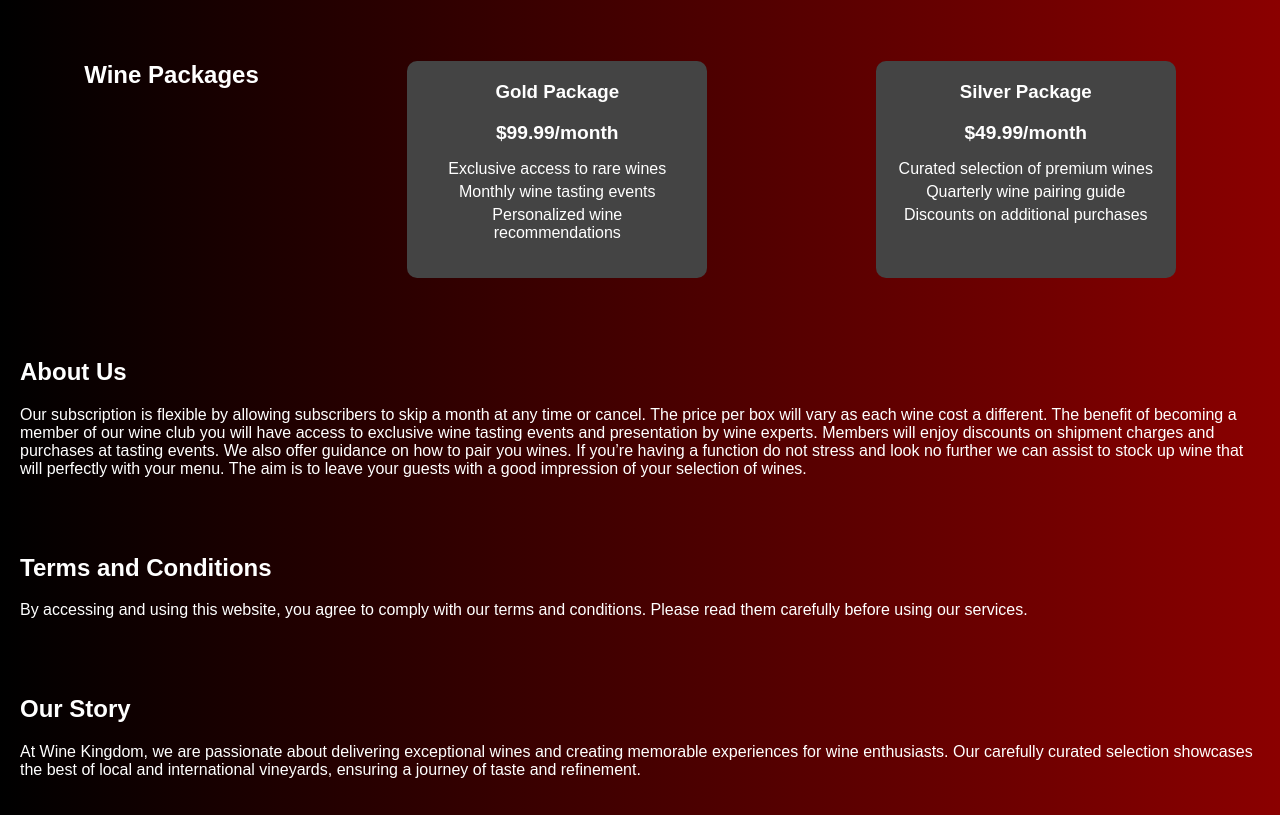
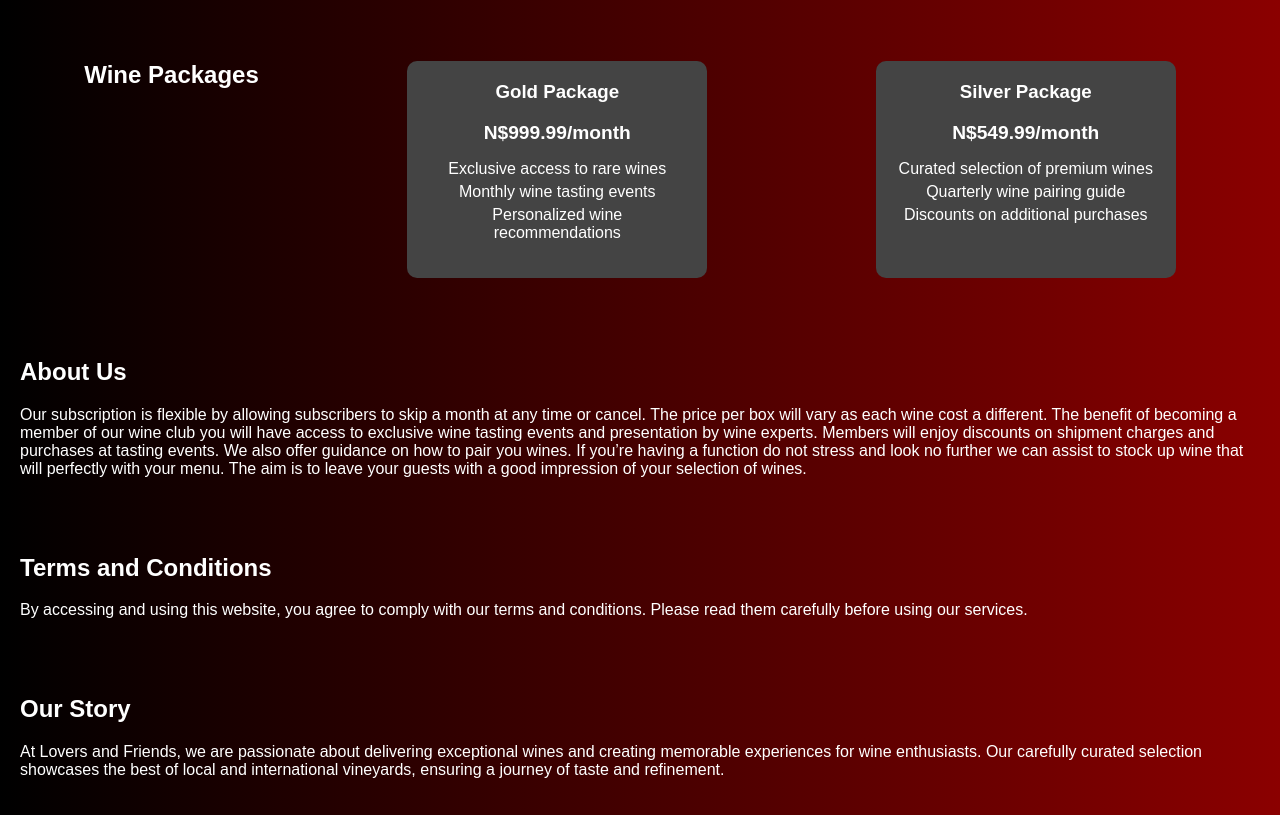
Before and after one commit to Twiindileni/silas, a plain HTML site: page index.html in a window 1280 px wide. Shown: the part 940-1755 px from the top of the page. Drawn offline with Linux system fonts and the light colour scheme.

Commit message:
Add files via upload

```diff
--- a/index.html
+++ b/index.html
@@ -75,7 +75,7 @@
         <h2>Wine Packages</h2>
         <div class="package">
             <h3>Gold Package</h3>
-            <p class="amount">$99.99/month</p>
+            <p class="amount">N$999.99/month</p>
             <ul>
                 <li>Exclusive access to rare wines</li>
                 <li>Monthly wine tasting events</li>
@@ -85,7 +85,7 @@
 
         <div class="package">
             <h3>Silver Package</h3>
-            <p class="amount">$49.99/month</p>
+            <p class="amount">N$549.99/month</p>
             <ul>
                 <li>Curated selection of premium wines</li>
                 <li>Quarterly wine pairing guide</li>
@@ -109,7 +109,7 @@
 
     <section>
         <h2>Our Story</h2>
-        <p>At Wine Kingdom, we are passionate about delivering exceptional wines and creating memorable experiences for
+        <p>At Lovers and Friends, we are passionate about delivering exceptional wines and creating memorable experiences for
             wine enthusiasts. Our carefully curated selection showcases the best of local and international vineyards,
             ensuring a journey of taste and refinement.</p>
     </section>
```
